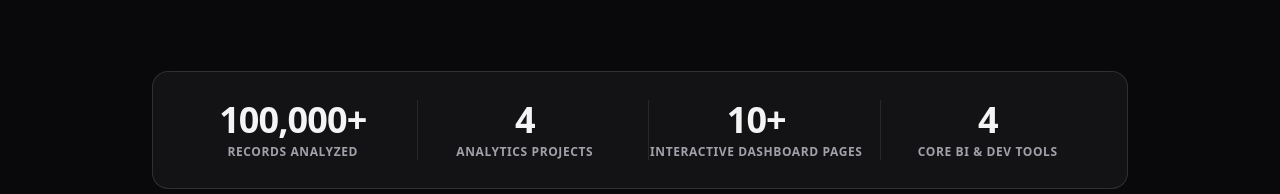
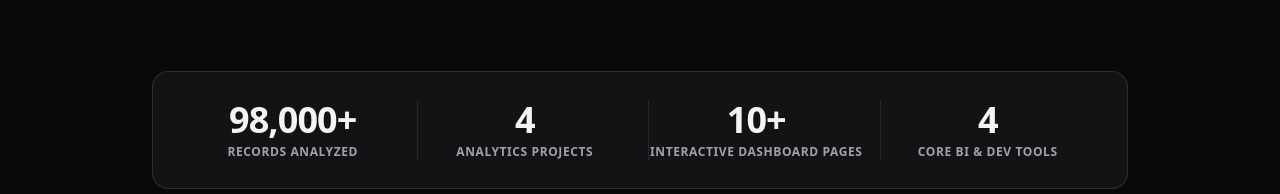
Before and after one commit to hariomtomar2226-rgb/hariomtomar2226-rgb.github.io, a plain HTML site: page index.html in a window 1280 px wide. Shown: the part 1132-1326 px from the top of the page. Drawn offline with nearby package versions, Linux system fonts and the light colour scheme.

Commit message:
Update index.html

```diff
--- a/index.html
+++ b/index.html
@@ -545,7 +545,7 @@
             <div class="grid grid-cols-2 lg:grid-cols-4 gap-6 md:gap-4 text-center relative z-10">
                 <div class="space-y-1">
                     <div class="text-2xl sm:text-3xl md:text-4xl font-extrabold tracking-tight text-zinc-900 dark:text-zinc-100 tabular-nums">
-                        <span class="kpi-counter" data-target="100000" data-suffix="+">0</span>
+                        <span class="kpi-counter" data-target="98000" data-suffix="+">0</span>
                     </div>
                     <p class="text-xs uppercase tracking-wider font-semibold text-zinc-500 dark:text-zinc-400">Records Analyzed</p>
                 </div>
```
